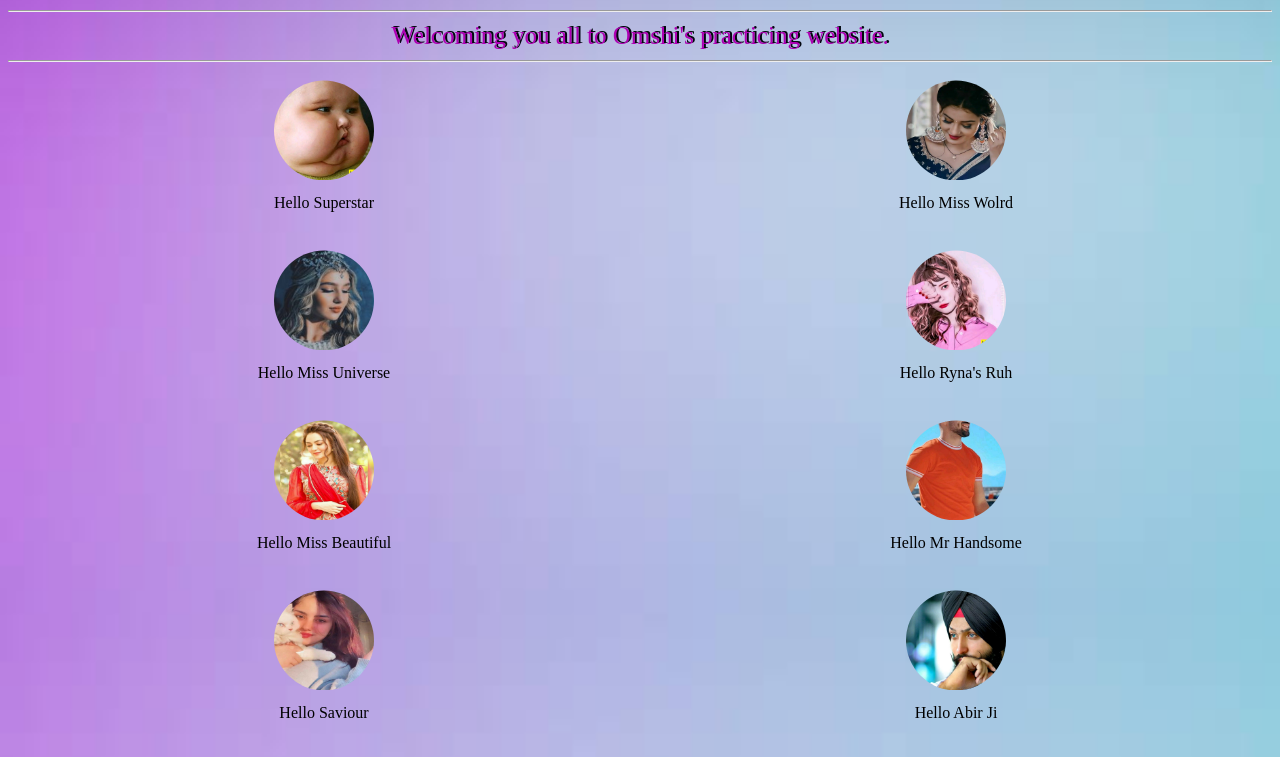
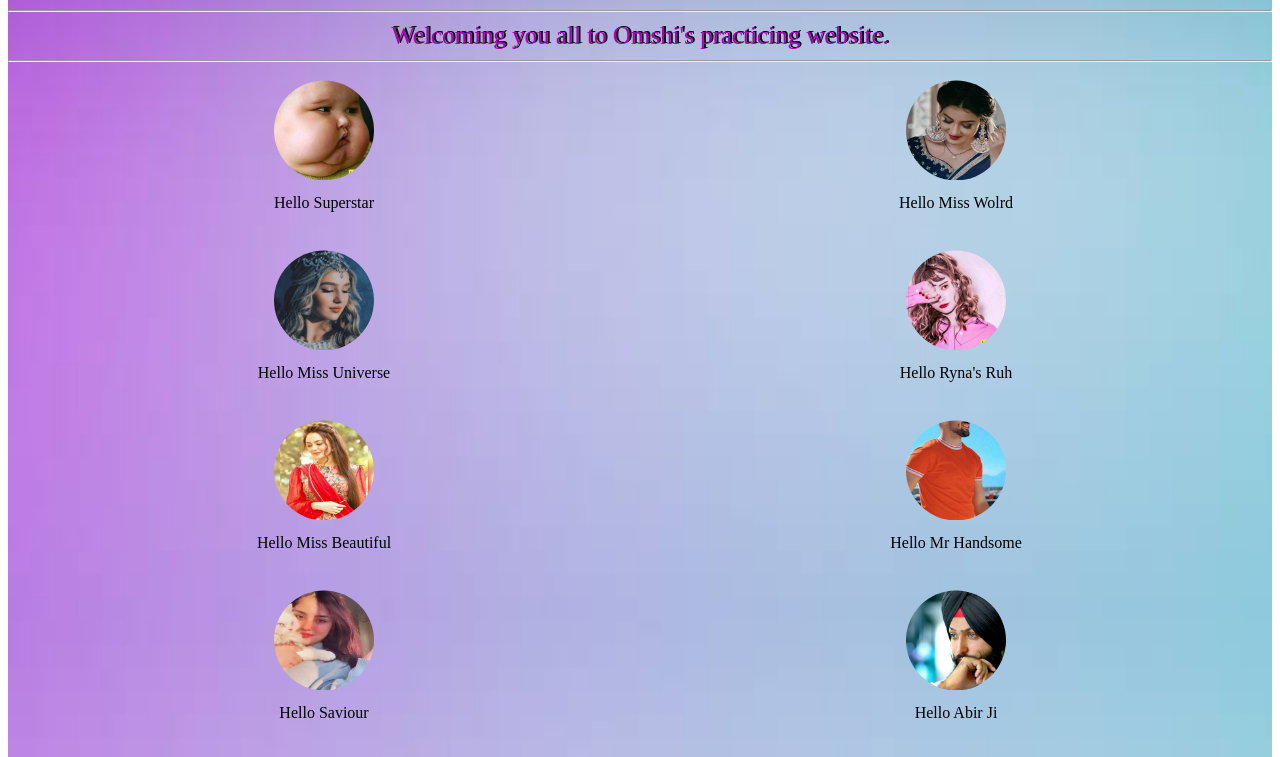
Before and after one commit to omshigupta/omshi1, a plain HTML site: page index.html in a window 1280 px wide. Shown: the part 78-835 px from the top of the page. Drawn offline with Linux system fonts and the light colour scheme.

Commit message:
Update index.html

```diff
--- a/index.html
+++ b/index.html
@@ -7,9 +7,9 @@
     <title>OMSHI_PRACTICE_SITE</title>
     <link rel="stylesheet" href="style.css">
 </head>
-<body class="card">
+<body>
 
-<div>
+<div class="card">
 
 
 
```
